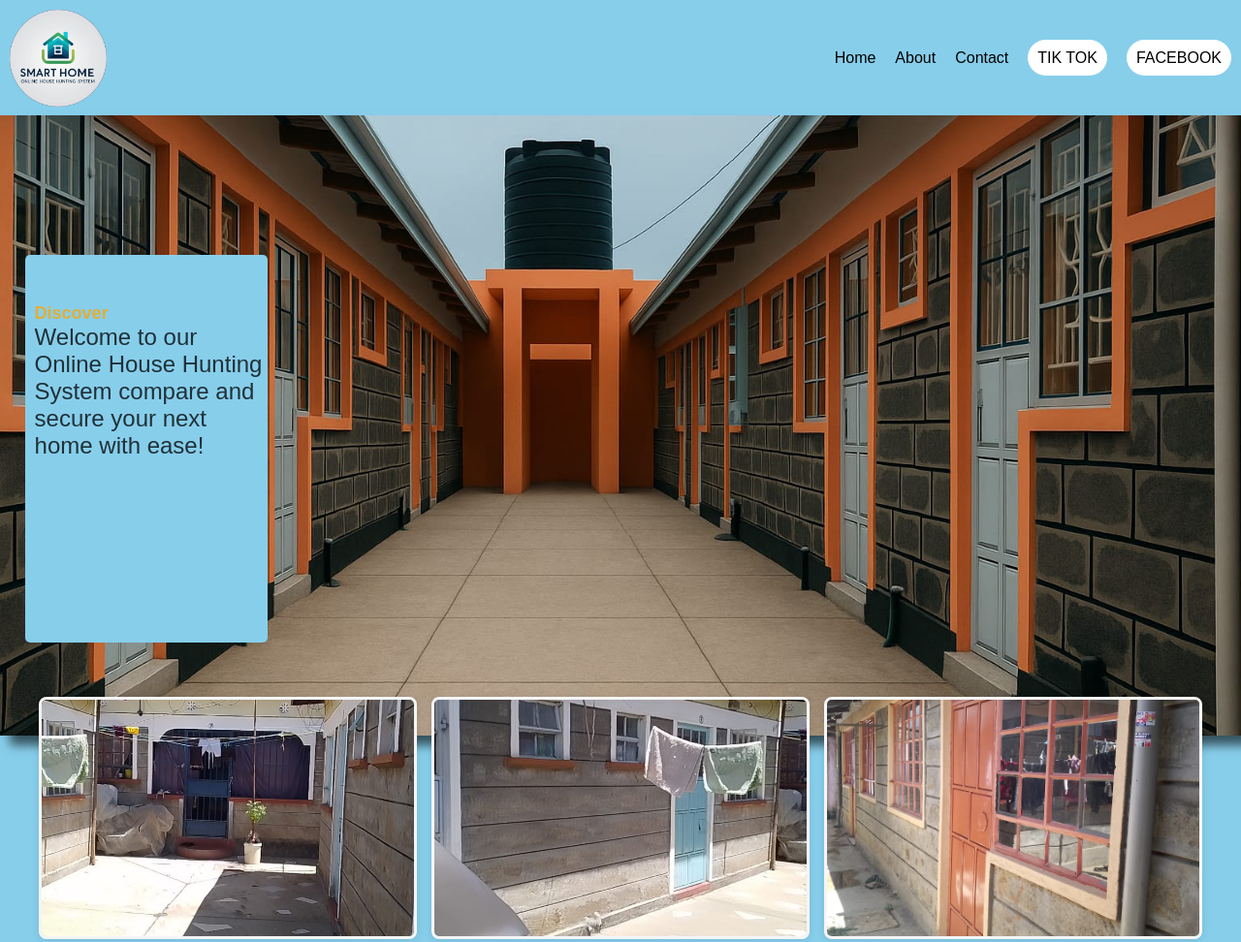
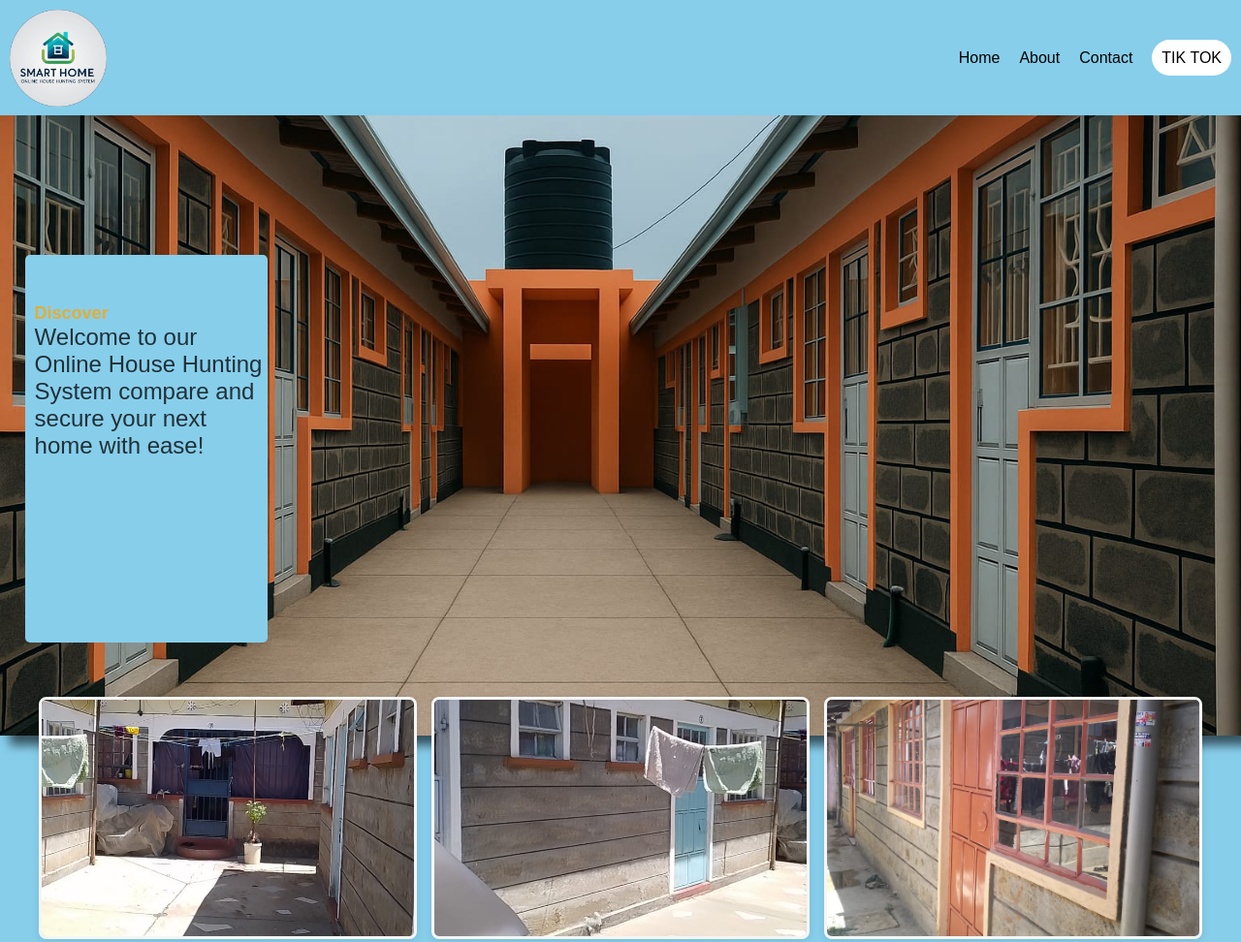
Before and after one commit to SmartJ254/Smart-Home-House-Hunting, a plain HTML site: page index.html in a window 1280 px wide. Shown: the top 972 px of the page at 97% size. Drawn offline with Linux system fonts and the light colour scheme.

Commit message:
Update index.html

```diff
--- a/index.html
+++ b/index.html
@@ -17,7 +17,6 @@
         <li><a href="#about">About</a></li>
         <li><a href="#contact">Contact</a></li>
         <li><a href="https://www.tiktok.com/@smarthomehousehunting?_t=ZM-8ytRcSn9ZLR&_r=1" class="btn">TIK TOK</a></li>
-        <li><a href="https://www.fb.com/l/6lp1kJRRR" class="btn">FACEBOOK</a></li>
       </ul>
     </nav>
   </header>
```
